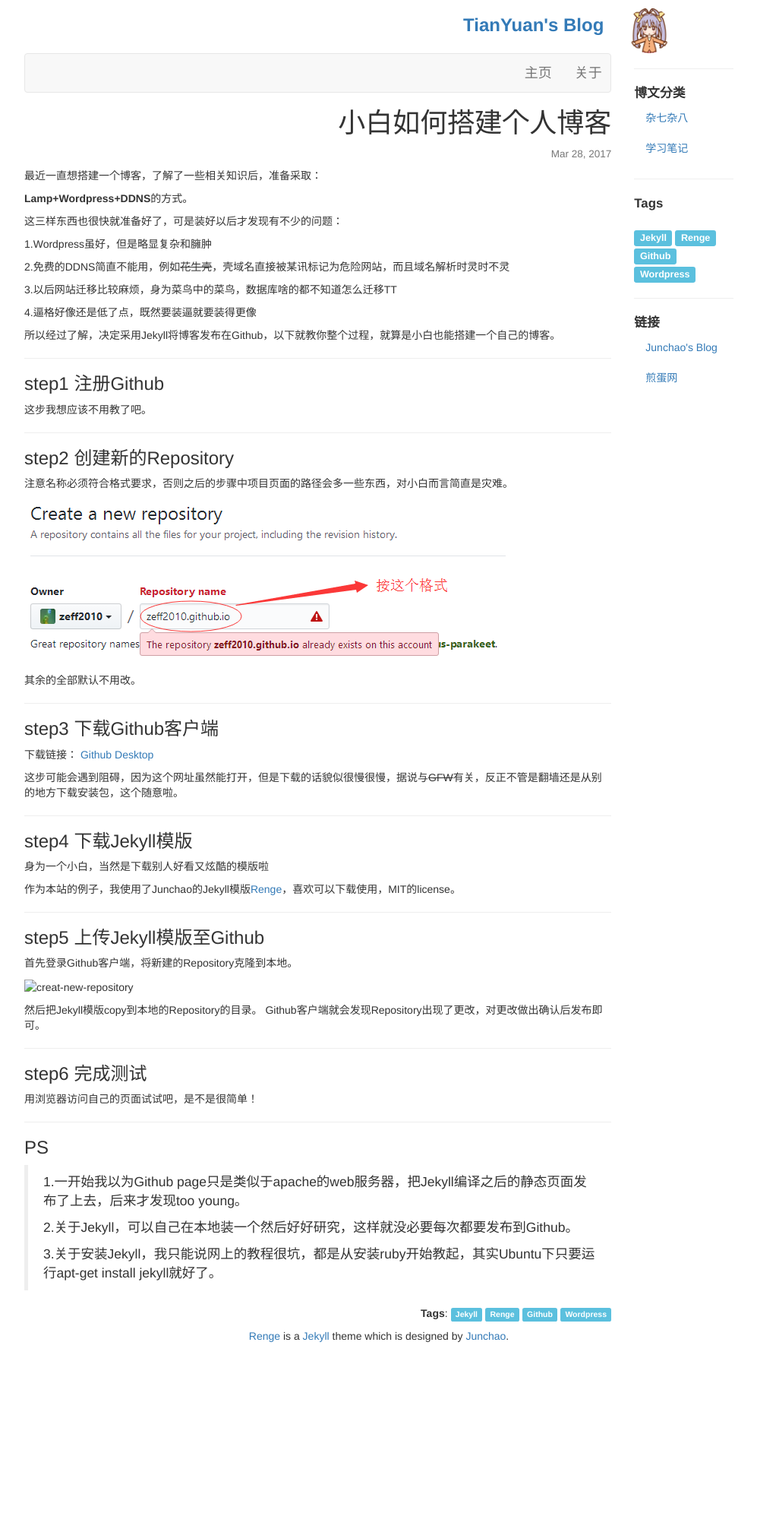
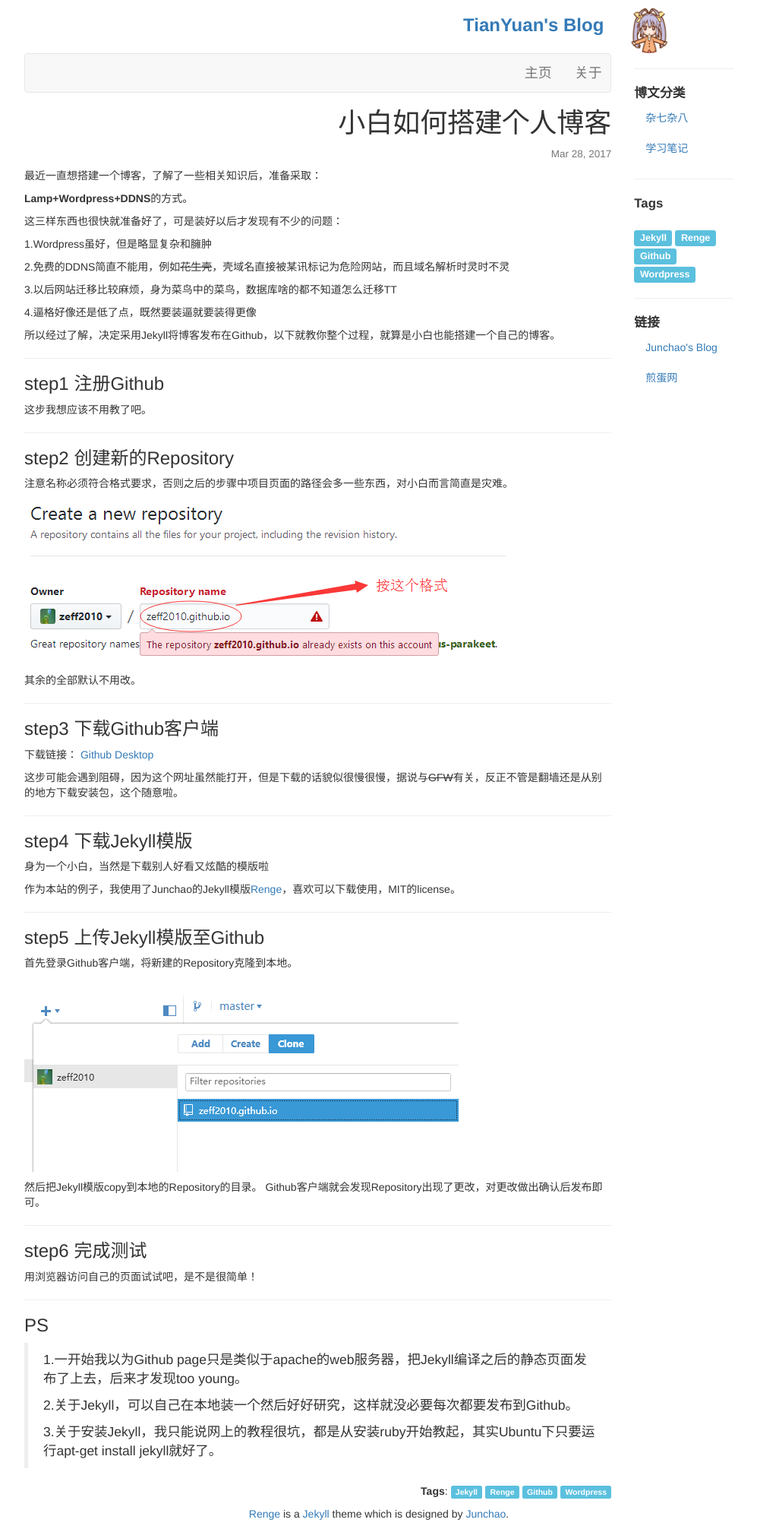
Before and after one commit to zeff2010/zeff2010.github.io, a Jekyll site: the page built from _posts/2017-03-27-build-your-own-blog-with-Jekyll.markdown, in a window 1280 px wide. Shown: the whole page at 76% size, without its empty margins (141-1138 px from the left). Built offline with Jekyll 4.4.1, drawn with Linux system fonts in a browser that asks for light colours; before the commit the page ends 1778 px from its top, so only the background shows below that.

Commit message:
fix some mistake

```diff
--- a/_posts/2017-03-27-build-your-own-blog-with-Jekyll.markdown
+++ b/_posts/2017-03-27-build-your-own-blog-with-Jekyll.markdown
@@ -50,7 +50,7 @@
 <h3>step5 上传Jekyll模版至Github</h3>
 首先登录Github客户端，将新建的Repository克隆到本地。
 
-![creat-new-repository](clone-repository-to-local.png)
+![clone-repository-to-local](/images/clone-repository-to-local.png)
 
 然后把Jekyll模版copy到本地的Repository的目录。
 Github客户端就会发现Repository出现了更改，对更改做出确认后发布即可。
```
